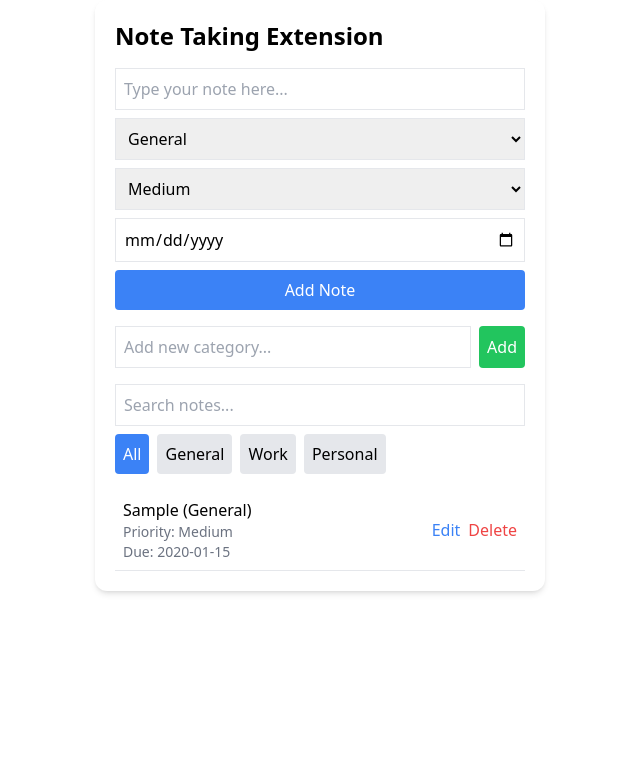
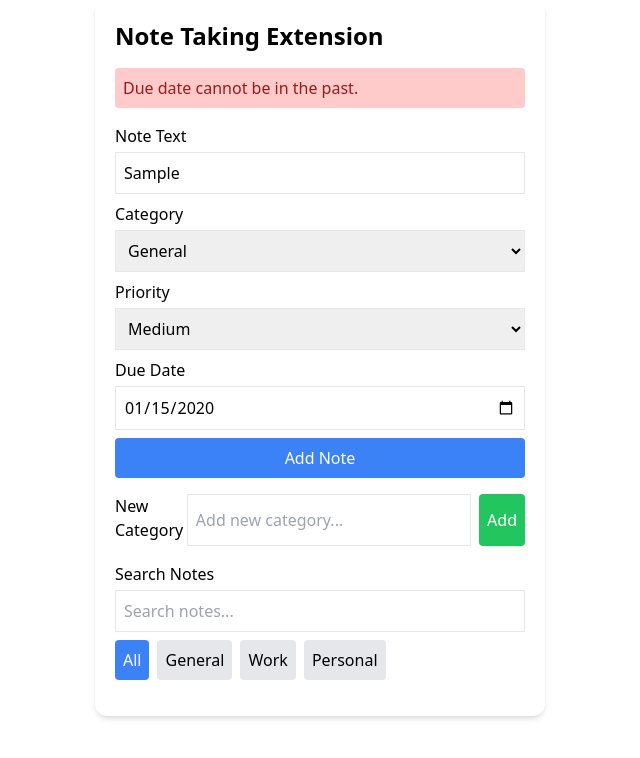
Before and after one commit to androyt1/Note-taking-extension, a React (Create React App) app: page / in a window 1280 px wide. Both pictures are taken after typing "Sample", "2020-01-15" into the empty fields and a click on the button "Add Note". Shown: the top 758 px of the page, without its empty margins (320-960 px from the left). Built offline with nearby package versions, Linux system fonts and the light colour scheme.

Commit message:
Added more functionalities and updated the ui

```diff
--- a/src/components/Note.tsx
+++ b/src/components/Note.tsx
@@ -1,4 +1,12 @@
 import { useState, useEffect } from "react";
+
+interface NoteProps {
+    id: number;
+    text: string;
+    category: string;
+    priority: string;
+    dueDate: string;
+}
 
 const Note = () => {
     const [notes, setNotes] = useState<NoteProps[]>([]);
@@ -12,24 +20,56 @@ const Note = () => {
     const [activeCategory, setActiveCategory] = useState<string>("All");
     const [searchQuery, setSearchQuery] = useState<string>("");
     const [filteredNotes, setFilteredNotes] = useState<NoteProps[]>([]);
+    const [errors, setErrors] = useState<string[]>([]);
+    const [expandedNoteId, setExpandedNoteId] = useState<number | null>(null);
 
     useEffect(() => {
         chrome.storage.sync.get(["notes"], (result) => {
+            console.log("Fetched notes from storage:", result.notes);
             if (result.notes) {
                 setNotes(result.notes);
                 setFilteredNotes(result.notes);
             }
         });
         chrome.storage.sync.get(["categories"], (result) => {
+            console.log("Fetched categories from storage:", result.categories);
             if (result.categories) {
                 setCategories(result.categories);
             }
         });
     }, []);
 
+    const validateInputs = () => {
+        const errors = [];
+        if (!newNote.trim()) {
+            errors.push("Note text is required.");
+        }
+        if (!categories.includes(noteCategory)) {
+            errors.push("Invalid category selected.");
+        }
+        if (!["High", "Medium", "Low"].includes(notePriority)) {
+            errors.push("Invalid priority selected.");
+        }
+        if (!noteDueDate) {
+            errors.push("Due date is required.");
+        } else if (new Date(noteDueDate) < new Date()) {
+            errors.push("Due date cannot be in the past.");
+        }
+        return errors;
+    };
+
     const addOrEditNote = () => {
+        const validationErrors = validateInputs();
+        if (validationErrors.length > 0) {
+            setErrors(validationErrors);
+            return;
+        }
+        setErrors([]);
+
+        let updatedNotes: NoteProps[];
+
         if (editNoteId !== null) {
-            const updatedNotes = notes.map((note) =>
+            updatedNotes = notes.map((note) =>
                 note.id === editNoteId
                     ? {
                           ...note,
@@ -40,9 +80,11 @@ const Note = () => {
                       }
                     : note
             );
+
             setNotes(updatedNotes);
             setFilteredNotes(updatedNotes);
             setEditNoteId(null);
+            console.log("Updated notes:", updatedNotes);
         } else {
             const newNoteObj = {
                 id: Date.now(),
@@ -51,21 +93,31 @@ const Note = () => {
                 priority: notePriority,
                 dueDate: noteDueDate,
             };
-            const updatedNotes = [...notes, newNoteObj];
+            console.log("New Note", newNoteObj);
+            updatedNotes = [...notes, newNoteObj];
+            console.log("Updated Notes", updatedNotes);
             setNotes(updatedNotes);
             setFilteredNotes(updatedNotes);
+            console.log("New note added:", newNoteObj);
+            console.log("Updated notes:", updatedNotes);
         }
+
         setNewNote("");
         setNotePriority("Medium");
         setNoteDueDate("");
-        chrome.storage.sync.set({ notes });
+
+        chrome.storage.sync.set({ notes: updatedNotes }, () => {
+            console.log("Notes saved to storage:", updatedNotes);
+        });
     };
 
     const deleteNote = (id: number) => {
         const updatedNotes = notes.filter((note) => note.id !== id);
         setNotes(updatedNotes);
         setFilteredNotes(updatedNotes);
-        chrome.storage.sync.set({ notes: updatedNotes });
+        chrome.storage.sync.set({ notes: updatedNotes }, () => {
+            console.log("Notes updated in storage after deletion:", updatedNotes);
+        });
     };
 
     const startEditNote = (note: NoteProps) => {
@@ -98,15 +150,38 @@ const Note = () => {
         if (newCategory && !categories.includes(newCategory)) {
             const updatedCategories = [...categories, newCategory];
             setCategories(updatedCategories);
-            chrome.storage.sync.set({ categories: updatedCategories });
+            chrome.storage.sync.set({ categories: updatedCategories }, () => {
+                console.log("Categories saved to storage:", updatedCategories);
+            });
             setNewCategory("");
         }
+    };
+
+    const today = new Date().toISOString().split("T")[0];
+
+    const truncateText = (text: string, length: number) => {
+        if (text.length <= length) return text;
+        return text.slice(0, length) + "...";
+    };
+
+    const toggleExpandNote = (id: number) => {
+        setExpandedNoteId(expandedNoteId === id ? null : id);
     };
 
     return (
         <div className='p-5 w-[450px] mx-auto bg-white rounded-xl shadow-md space-y-4'>
             <h1 className='text-2xl font-bold mb-4'>Note Taking Extension</h1>
             <div className='mb-4'>
+                {errors.length > 0 && (
+                    <div className='mb-4 p-2 bg-red-200 text-red-800 rounded'>
+                        <ul>
+                            {errors.map((error, index) => (
+                                <li key={index}>{error}</li>
+                            ))}
+                        </ul>
+                    </div>
+                )}
+                <label className='block mb-1'>Note Text</label>
                 <input
                     type='text'
                     value={newNote}
@@ -114,6 +189,7 @@ const Note = () => {
                     className='border p-2 mb-2 w-full'
                     placeholder='Type your note here...'
                 />
+                <label className='block mb-1'>Category</label>
                 <select
                     value={noteCategory}
                     onChange={(e) => setNoteCategory(e.target.value)}
@@ -124,6 +200,7 @@ const Note = () => {
                         </option>
                     ))}
                 </select>
+                <label className='block mb-1'>Priority</label>
                 <select
                     value={notePriority}
                     onChange={(e) => setNotePriority(e.target.value)}
@@ -132,9 +209,11 @@ const Note = () => {
                     <option value='Medium'>Medium</option>
                     <option value='Low'>Low</option>
                 </select>
+                <label className='block mb-1'>Due Date</label>
                 <input
                     type='date'
                     value={noteDueDate}
+                    min={today}
                     onChange={(e) => setNoteDueDate(e.target.value)}
                     className='border p-2 mb-2 w-full'
                 />
@@ -145,6 +224,7 @@ const Note = () => {
                 </button>
             </div>
             <div className='mb-4 flex'>
+                <label className='block mb-1'>New Category</label>
                 <input
                     type='text'
                     value={newCategory}
@@ -157,6 +237,7 @@ const Note = () => {
                 </button>
             </div>
             <div className='mb-4'>
+                <label className='block mb-1'>Search Notes</label>
                 <input
                     type='text'
                     value={searchQuery}
@@ -188,10 +269,16 @@ const Note = () => {
             </div>
             <ul>
                 {filteredNotes.map((note) => (
-                    <li key={note.id} className='border-b p-2 flex justify-between items-center'>
+                    <li
+                        key={note.id}
+                        className='border-b p-2 flex justify-between items-center cursor-pointer'
+                        onClick={() => toggleExpandNote(note.id)}>
                         <div>
                             <span className='block'>
-                                {note.text} ({note.category})
+                                {expandedNoteId === note.id
+                                    ? note.text
+                                    : truncateText(note.text, 20)}{" "}
+                                ({note.category})
                             </span>
                             <span className='block text-sm text-gray-500'>
                                 Priority: {note.priority}
@@ -200,12 +287,18 @@ const Note = () => {
                         </div>
                         <div>
                             <button
-                                onClick={() => startEditNote(note)}
+                                onClick={(e) => {
+                                    e.stopPropagation();
+                                    startEditNote(note);
+                                }}
                                 className='ml-2 text-blue-500'>
                                 Edit
                             </button>
                             <button
-                                onClick={() => deleteNote(note.id)}
+                                onClick={(e) => {
+                                    e.stopPropagation();
+                                    deleteNote(note.id);
+                                }}
                                 className='ml-2 text-red-500'>
                                 Delete
                             </button>
```
